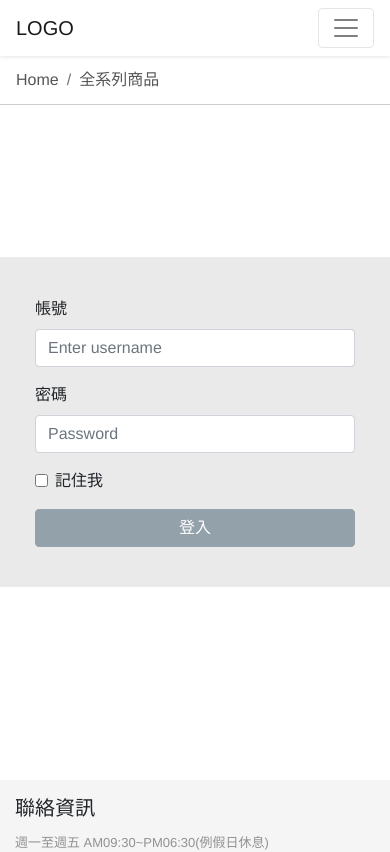
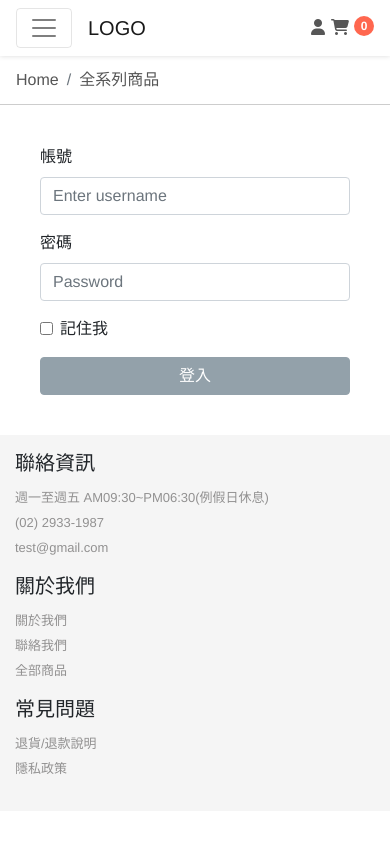
Before and after one commit to chunlingliao/vue-shopping-cart, a Vue app: page /login in a window 390 px wide. Shown: the top 852 px of the page. Built offline with nearby package versions, Linux system fonts and the light colour scheme.

Commit message:
修正手機版跑版 樣式調整

```diff
--- a/public/css/style.css
+++ b/public/css/style.css
@@ -52,11 +52,12 @@ p {
 }
 
 .l-btn {
-    line-height: 30px;
+    line-height: 25px;
     font-size: 16px;
     letter-spacing: 3px;
     color: #000000;
     border: 1px solid #000000;
+    cursor: pointer;
 }
 
 .l-btn:hover {
@@ -90,6 +91,22 @@ p {
     margin-left: 5px;
 }
 
+.buy-list {
+    width: 100px !important;
+    padding: 0 !important;
+}
+.buy-list a {
+    padding: 5px 10px;
+    border-bottom: 1px solid #e5e5e5;
+}
+
+.buy-list a:last-child {
+    border-bottom: unset;
+}
+.dropdown-item.active, .dropdown-item:active {
+    background-color: unset;
+    color: unset;
+}
 /* 登入頁 */
 .usericon {
     margin-right: 6px;
@@ -108,10 +125,14 @@ p {
     padding: 40px;
 }
 
+.dropdown-user {
+    width: 200px !important;
+}
+
 /* 購物車下拉選單 */
 .dropdown-menu {
-    width: 300px !important;
-    padding: 10px 20px 20px;
+    width: 300px;
+    padding: 15px;
     font-size: 15px;
 }
 
@@ -173,17 +194,11 @@ p {
     position: relative;
 }
 
-.category-dropdown li:first-child:before {
-    left: 5%;
-    width: 90%;
-}
-
 .category-dropdown li:before {
     position: absolute;
     top: 0;
     content: '';
-    right: 5%;
-    width: 85%;
+    width: 100%;
     z-index: 1;
     border-bottom: 1px solid #e9e9e9;
 }
@@ -273,6 +288,7 @@ hr {
     padding: 10px;
     margin-top: 30px;
     border: none;
+    cursor: pointer;
 }
 
 .addInputGroup {
@@ -287,3 +303,24 @@ hr {
     font-size: 16px;
     color: #737373;
 }
+
+@media (max-width:576px) {
+    .loginform {
+        background: #ffffff;
+    }
+
+    .login {
+        position: relative;
+        top: unset;
+        left: unset;
+        transform: unset;
+        width: unset;
+    }
+
+    .min-height {
+        min-height: unset;
+    }
+    .buy-list-mb li {
+        padding: 10px 0;
+    }
+}
--- a/src/components/header.vue
+++ b/src/components/header.vue
@@ -1,42 +1,56 @@
 <template>
   <nav class="navbar navbar-expand-lg navbar-light bg-light">
     <div class="container">
-      <a class="navbar-brand" href="#">LOGO</a>
-      <button class="navbar-toggler" type="button" data-toggle="collapse" data-target="#navbarSupportedContent"
-        aria-controls="navbarSupportedContent" aria-expanded="false" aria-label="Toggle navigation">
-        <span class="navbar-toggler-icon"></span>
-      </button>
-
-      <div class="collapse navbar-collapse" id="navbarSupportedContent">
-        <ul class="navbar-nav mr-auto">
+      <div class="mobile-nav">
+        <button class="navbar-toggler float-left" type="button" data-toggle="collapse"
+          data-target="#navbarSupportedContent" aria-controls="navbarSupportedContent" aria-expanded="false"
+          aria-label="Toggle navigation">
+          <span class="navbar-toggler-icon"></span>
+        </button>
+        <div class="nav-logo float-left ml-3 ml-md-0"><a class="navbar-brand" href="#">LOGO</a></div>
+      </div>
+      <div class="collapse navbar-collapse order-2 order-md-1" id="navbarSupportedContent">
+        <ul class="navbar-nav">
           <li class="nav-item active">
             <a class="nav-link" href="#">關於我們 <span class="sr-only">(current)</span></a>
           </li>
           <li class="nav-item">
             <a class="nav-link" href="#">最新動態</a>
           </li>
-          <li class="nav-item dropdown">
+          <li class="nav-item dropdown d-none d-md-block">
             <a class="nav-link dropdown-toggle" href="#" id="navbarDropdown" role="button" data-toggle="dropdown"
               aria-haspopup="true" aria-expanded="false">
               購買商品
             </a>
-            <div class="dropdown-menu" aria-labelledby="navbarDropdown">
+            <div class="dropdown-menu buy-list" aria-labelledby="navbarDropdown">
               <a class="dropdown-item" href="#">全系列商品</a>
               <a class="dropdown-item" href="#">特惠商品</a>
               <a class="dropdown-item" href="#">其他商品</a>
             </div>
           </li>
+          <!-- 手機版"購買商品" -->
+          <li class="nav-item d-block d-md-none">
+            <a href="#buy" data-toggle="collapse" aria-expanded="false"
+              class="dropdown-toggle nav-link">購買商品</a>
+            <ul class="collapse list-unstyled category-dropdown buy-list-mb" id="buy">
+              <li><a href="#">全系列商品</a></li>
+              <li><a href="#">特惠商品</a></li>
+              <li><a href="#">其他商品</a></li>
+            </ul>
+          </li>
         </ul>
+      </div>
+      <div class="d-inline-flex order-1 order-md-2">
         <div class="dropdown">
           <a href="#" id="user-dropdown" role="button" data-toggle="dropdown" aria-haspopup="true"
             aria-expanded="false">
             <i class="fas fa-user usericon"></i>
             <span class="usericon mr-3" v-if="loginStatus==='true'">{{ username }}</span>
           </a>
-          <div class="dropdown-menu dropdown-menu-right" aria-labelledby="user-dropdown">
+          <div class="dropdown-menu dropdown-menu-right dropdown-user" aria-labelledby="user-dropdown">
             <!-- 登入登出 -->
             <router-link :to="{ path:'../login' }" v-if="loginStatus!=='true'">
-              <div class="btn btn-block l-btn mb-2">
+              <div class="btn btn-block l-btn">
                 登入
               </div>
             </router-link>
@@ -77,7 +91,6 @@
             </div>
             <div class="total text-right mb-2"><span>總計: </span><span class="danger-color">{{ listTotalAmount }}</span>
             </div>
-
             <router-link :to="{ path:'../cartPage' , query: { count: count } }">
               <div class="btn btn-block l-btn">
                 立即結帳
--- a/src/views/cartPage.vue
+++ b/src/views/cartPage.vue
@@ -5,7 +5,7 @@
   <nav class="breadcrumb-wrap" aria-label="breadcrumb">
     <ol class="breadcrumb container">
         <li class="breadcrumb-item"><router-link :to="{ path:'../index'}">Home</router-link></li>
-        <li class="breadcrumb-item"><a href="#">全系列商品</a></li>
+        <li class="breadcrumb-item"><a href="#"><router-link :to="{ path:'../index'}">全系列商品</router-link></a></li>
     </ol>
   </nav>
   <div class="cart-page">
@@ -19,7 +19,7 @@
             <hr>
           </div>
 
-          <div id="homeSubmenu" class="list-row">
+          <div id="homeSubmenu" class="list-row collapse">
             <div class="float-left">商品小計</div>
             <div class="text-right">{{ listTotalAmount }}</div>
             <hr>
--- a/src/views/login.vue
+++ b/src/views/login.vue
@@ -36,12 +36,12 @@
         <div class="loginform">
           <div class="form-group">
             <label for="exampleInputUser">帳號</label>
-            <input type="text" v-model="user.username" class="form-control" id="exampleInputEmail1" aria-describedby="emailHelp" placeholder="Enter username">
+            <input type="text" v-model="user.username" @keyup.enter="login()" class="form-control" id="exampleInputEmail1" aria-describedby="emailHelp" placeholder="Enter username">
             <!-- <small id="emailHelp" class="form-text text-muted">We'll never share your email with anyone else.</small> -->
           </div>
           <div class="form-group">
             <label for="exampleInputPassword1">密碼</label>
-            <input v-model="user.password" type="password" class="form-control" id="exampleInputPassword1" placeholder="Password">
+            <input v-model="user.password" @keyup.enter="login()" type="password" class="form-control" id="exampleInputPassword1" placeholder="Password">
           </div>
           <div class="form-group form-check">
             <input type="checkbox" class="form-check-input" id="exampleCheck1">
--- a/src/views/product.vue
+++ b/src/views/product.vue
@@ -15,7 +15,7 @@
         <div class="row">
           <div class="col-md-6 product-list mt-4">
             <div>
-              <img :src="img" alt="" class="product-add-img">
+              <img :src="img" alt="" class="w-100">
             </div>
             <div>
               <img src="images/01.png" alt="" class="product-img mr-2 addProductBoder">
@@ -42,10 +42,10 @@
               </option>
             </select>
             <!-- daisy -->
-            <select v-model="selected" class="form-control filterSelect d-inline-block" style="width:150px">
+            <!-- <select v-model="selected" class="form-control filterSelect d-inline-block" style="width:150px">
               <option value="" disabled>--請選擇幣別--</option>
               <option :value="item" v-for="(item,i) in selectData" :key="i">{{ item.text }}</option>
-            </select>
+            </select> -->
             <div>
               {{ moneyType }}.{{ priceres }}
             </div>
```
Also changed, not shown: src/views/index.vue (+0 -33 lines).
